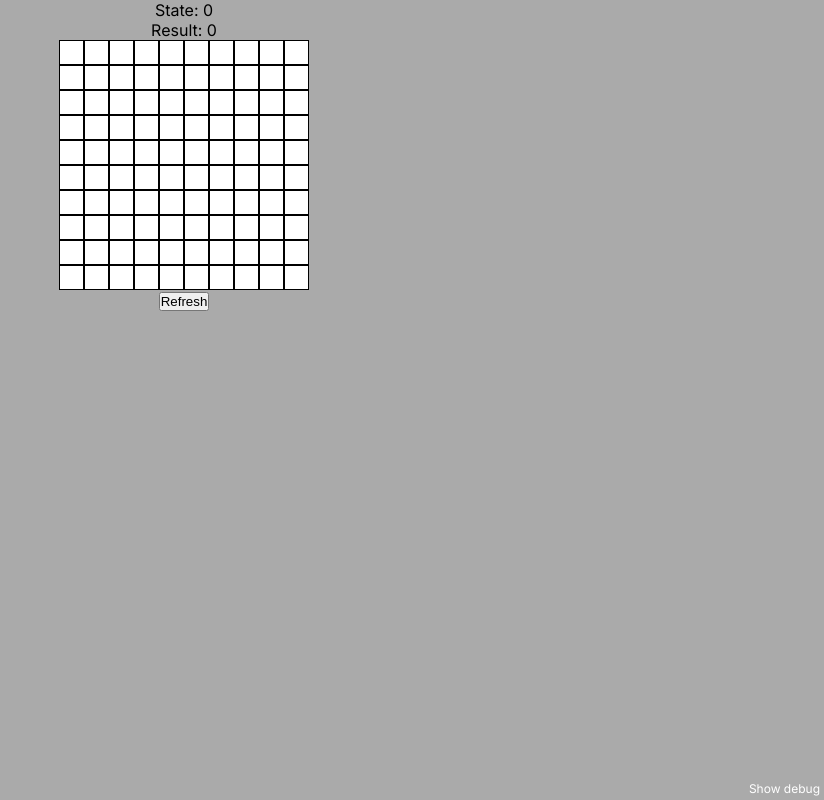
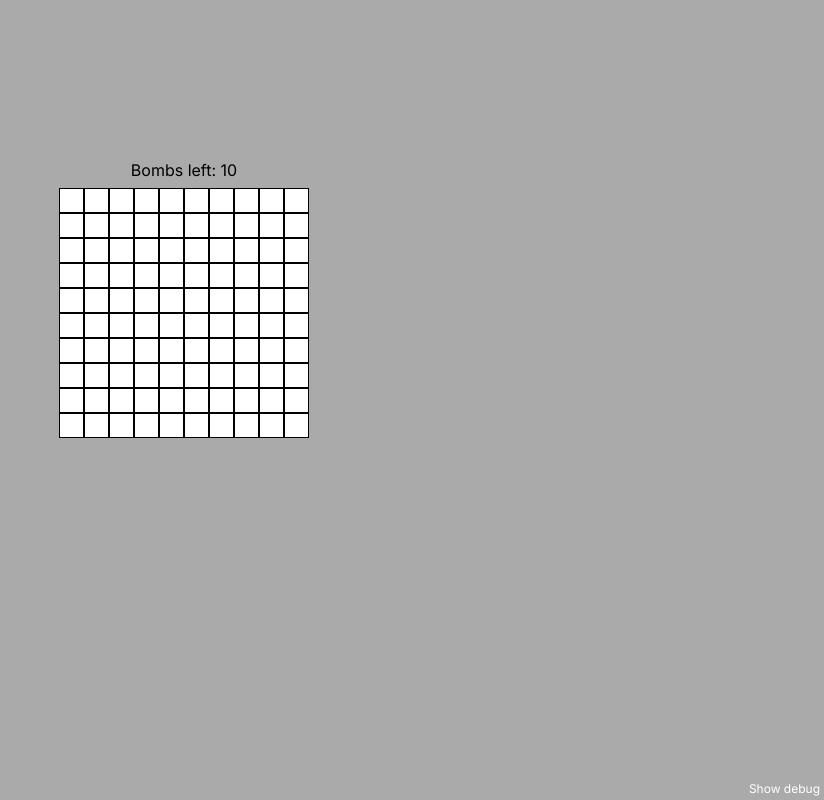
Before and after one commit to svhelp/Minesweeper, a Next.js app: page / in a window 1280 px wide. Shown: the whole page, without its empty margins (456-1280 px from the left). Built offline with nearby package versions, Linux system fonts and the light colour scheme.

Commit message:
- implemented result view;

```diff
--- a/src/components/GameContainer.styles.ts
+++ b/src/components/GameContainer.styles.ts
@@ -4,4 +4,6 @@ export const MainContainer = styled.div`
     display: flex;
     flex-direction: column;
     align-items: center;
+
+    margin-top: 60px;
 `
--- a/src/components/GameContainer.tsx
+++ b/src/components/GameContainer.tsx
@@ -6,6 +6,7 @@ import { useEffect, useState } from "react";
 import { MainContainer } from "./GameContainer.styles";
 import { Board } from "./Board";
 import { DebugPanel } from "./debug/DebugPanel";
+import { StatusPanel } from "./status/StatusPanel";
 
 interface IGameContainerProps {
 
@@ -43,15 +44,7 @@ export const GameContainer = (props: IGameContainerProps) => {
 
     return (
         <MainContainer>
-            <div>
-                <span>State: </span>
-                <span>{board?.state}</span>
-            </div>
-
-            <div>
-                <span>Result: </span>
-                <span>{board?.result}</span>
-            </div>
+            <StatusPanel board={board} restart={restart} />
 
             <Board
                 board={board}
@@ -59,10 +52,6 @@ export const GameContainer = (props: IGameContainerProps) => {
                 onMarkCell={onMarkCell}
             />
 
-            <div>
-                <button onClick={restart}>Refresh</button>
-            </div>
-
             <DebugPanel board={board} />
         </MainContainer>
     );
--- /dev/null
+++ b/src/components/status/ResultView.styles.ts
@@ -0,0 +1,27 @@
+import { GameResult } from "@/domain/GameResult"
+import styled from "styled-components"
+
+interface IResultContainerProps {
+    result?: GameResult
+}
+
+export const ResultViewContainer = styled.div`
+    display: flex;
+    flex-direction: column;
+    align-items: center;
+`
+
+export const ResultContainer = styled.div<IResultContainerProps>`
+    font-size: 48px;
+    font-weight: 900;
+    color: ${({result}) => result === GameResult.Lost ? "#f00" : "#0f0"};
+`
+
+export const RestartButton = styled.a`
+    display: block;
+
+    margin: 4px;
+
+    font-size: 12px;
+    color: white;
+`
--- /dev/null
+++ b/src/components/status/ResultView.tsx
@@ -0,0 +1,33 @@
+"use client";
+
+import { IBoardState } from "@/domain/IBoardState";
+import { GameState } from "@/domain/GameState";
+import { GameResult } from "@/domain/GameResult";
+import { ResultViewContainer, ResultContainer, RestartButton } from "./ResultView.styles";
+
+
+interface IResultViewProps {
+    board?: IBoardState
+    restart: () => void
+}
+
+export const ResultView = ({board, restart}: IResultViewProps) => {
+    if (board?.state !== GameState.Over) {
+        return <div></div>
+    }
+
+    const result = board.result === GameResult.Lost
+        ? "You lost"
+        : "You won";
+
+    return (
+        <ResultViewContainer>
+            <ResultContainer result={board.result}>
+                {result}
+            </ResultContainer>
+            <RestartButton href="#" onClick={restart}>
+                Restart
+            </RestartButton>
+        </ResultViewContainer>
+    )
+}
--- /dev/null
+++ b/src/components/status/StatusPanel.styles.ts
@@ -0,0 +1,12 @@
+import styled from "styled-components";
+
+export const StatusPanelContainer = styled.div`
+    height: 120px;
+
+    display: flex;
+    flex-direction: column;
+    justify-content: space-between;
+    align-items: center;
+
+    margin-bottom: 8px;
+`
--- /dev/null
+++ b/src/components/status/StatusPanel.tsx
@@ -0,0 +1,21 @@
+"use client";
+
+import { IBoardState } from "@/domain/IBoardState";
+import { ResultView } from "./ResultView";
+import { StatusPanelContainer } from "./StatusPanel.styles";
+
+interface IBombsCounterProps {
+    board?: IBoardState
+    restart: () => void
+}
+
+export const StatusPanel = ({board, restart}: IBombsCounterProps) => {
+    const bombsLeft = board ? board.bombsCount - board.markedCells.length : 0
+
+    return (
+        <StatusPanelContainer>
+            <ResultView board={board} restart={restart} />
+            <span>Bombs left: {bombsLeft}</span>
+        </StatusPanelContainer>
+    )
+}
--- a/src/features/marker.ts
+++ b/src/features/marker.ts
@@ -10,6 +10,10 @@ export const handleMarkCell = (board: IBoardState, x: number, y: number): Partia
     const cell = board.cells[x][y];
 
     if (board.openedCells.includes(cell)) {
+        return;
+    }
+
+    if (board.markedCells.length === board.bombsCount && !board.markedCells.includes(cell)) {
         return;
     }
 
--- a/tsconfig.json
+++ b/tsconfig.json
@@ -1,6 +1,6 @@
 {
   "compilerOptions": {
-    "target": "es5",
+    "target": "es2015",
     "lib": ["dom", "dom.iterable", "esnext"],
     "allowJs": true,
     "skipLibCheck": true,
```
